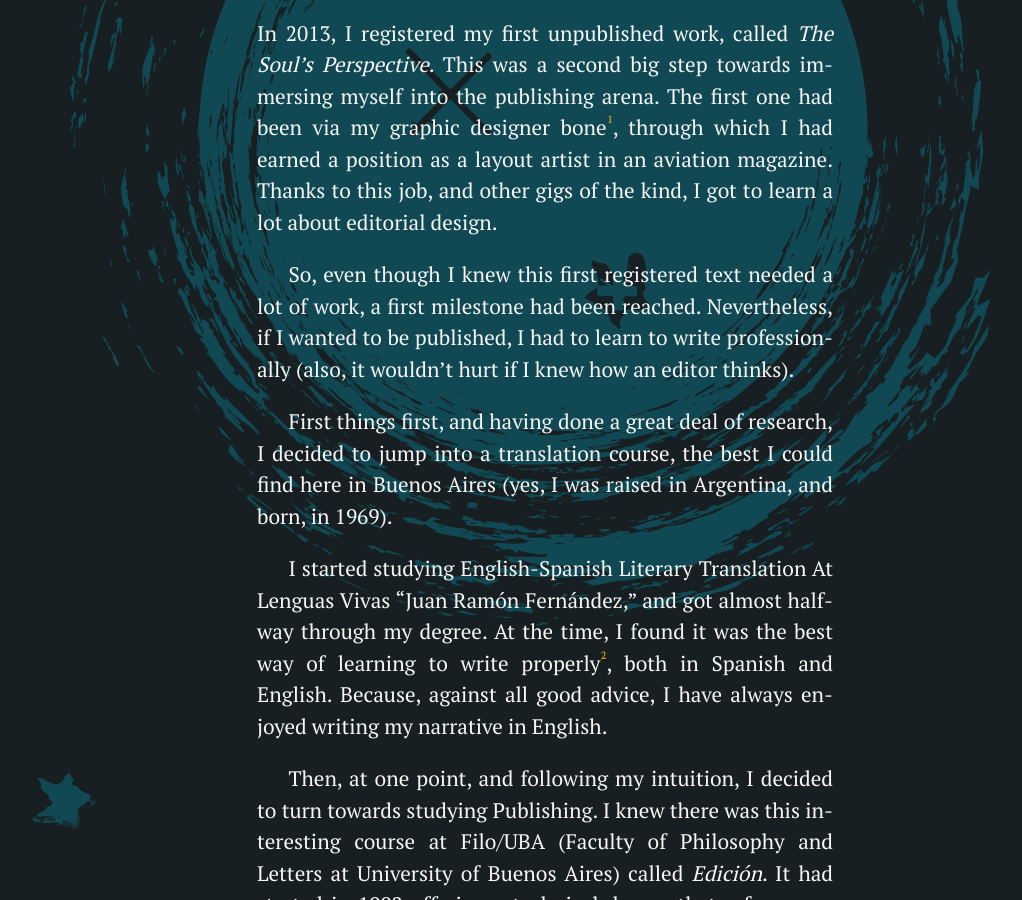
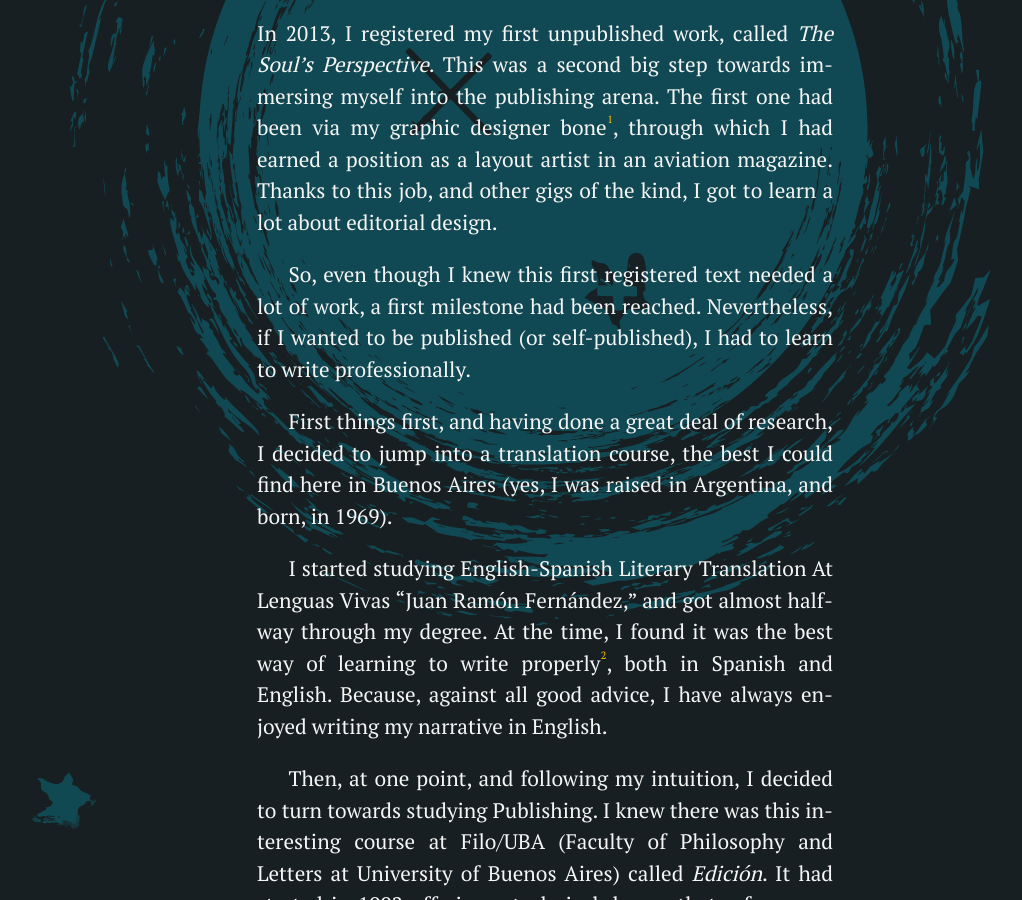
Before and after one commit to silvialohrmann/editorial, a Jekyll site: the page built from about.md, in a window 1280 px wide and 900 px high, scrolled down 340 px. Shown: the whole window, without its empty margins (95-1117 px from the left). Built offline with Jekyll 4.4.1, drawn with Linux system fonts in a browser that asks for light colours.

Commit message:
Update about.md

```diff
--- a/about.md
+++ b/about.md
@@ -5,7 +5,7 @@ layout: page
 
 In 2013, I registered my first unpublished work, called *The Soul's Perspective*. This was a second big step towards immersing myself into the publishing arena. The first one had been via my graphic designer bone[^1], through which I had earned a position as a layout artist in an aviation magazine. Thanks to this job, and other gigs of the kind, I got to learn a lot about editorial design.
 
-So, even though I knew this first registered text needed a lot of work, a first milestone had been reached. Nevertheless, if I wanted to be published, I had to learn to write professionally (also, it wouldn't hurt if I knew how an editor thinks).
+So, even though I knew this first registered text needed a lot of work, a first milestone had been reached. Nevertheless, if I wanted to be published (or self-published), I had to learn to write professionally.
 
 First things first, and having done a great deal of research, I decided to jump into a translation course, the best I could find here in Buenos Aires (yes, I was raised in Argentina, and born, in 1969).
 
```
